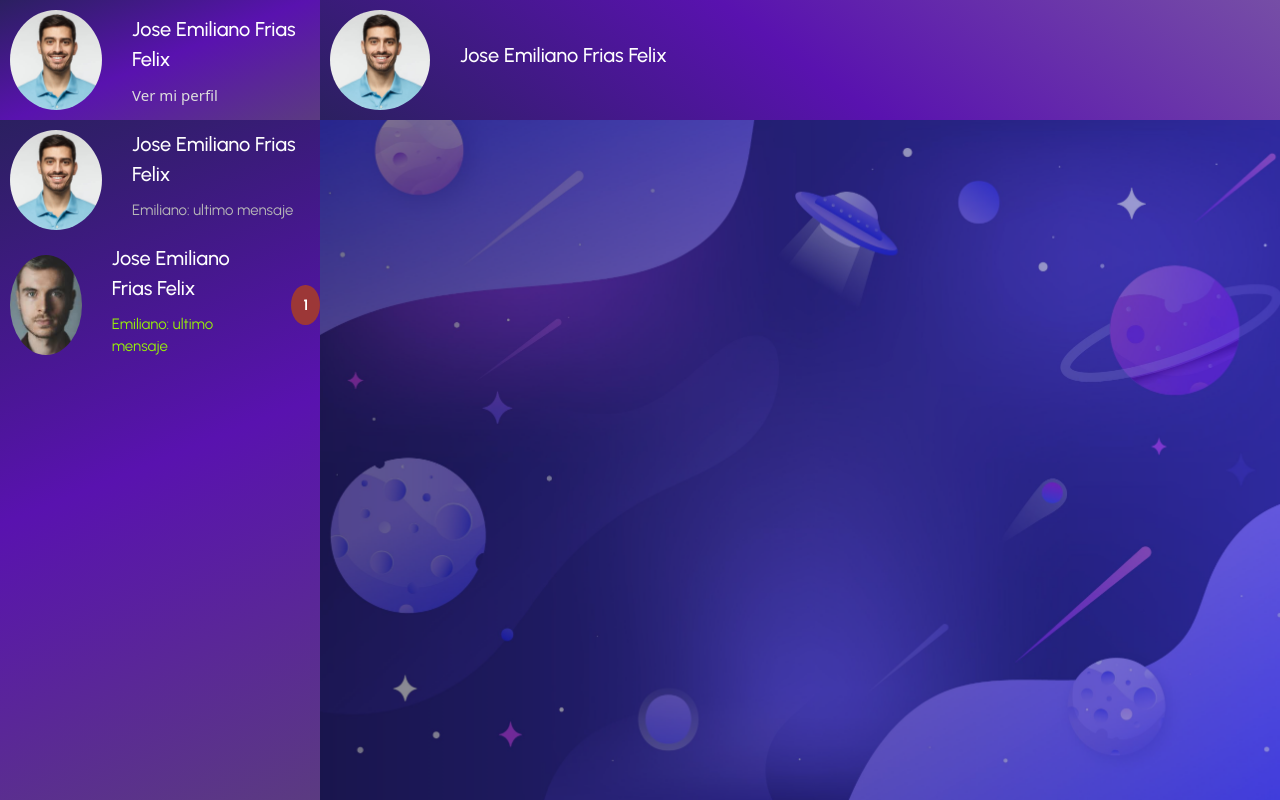
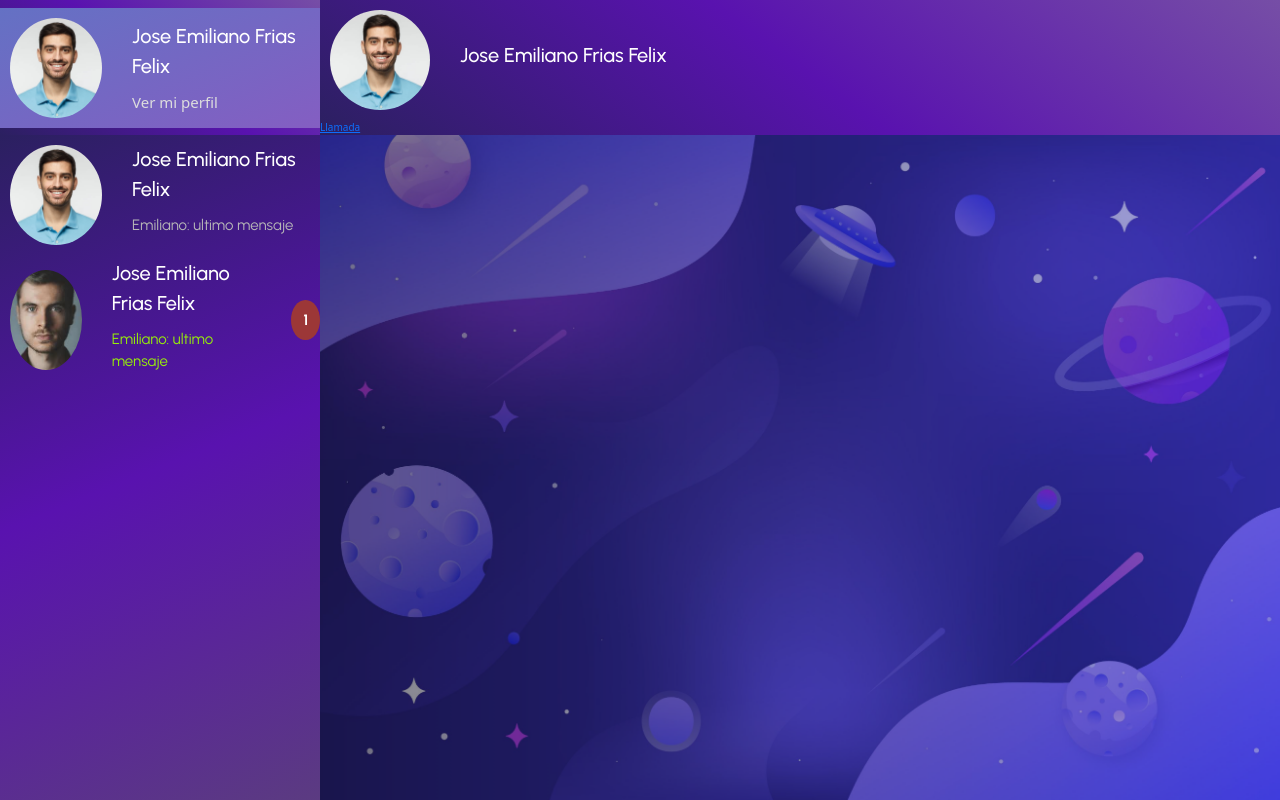
Before and after one commit to VocalEm/POI, a website: page home.html in a window 1280 px wide. Drawn offline with nearby package versions, Linux system fonts and the light colour scheme.

Commit message:
cambios menores

```diff
--- a/home.html
+++ b/home.html
@@ -33,6 +33,9 @@
         <img class="chats_tarjeta_img" src="src/img/perfil2.jpg" />
         <p class="chats_tarjeta_nombre">Jose Emiliano Frias Felix</p>
       </div>
+      <div class="nav_botones">
+        <a href="">Llamada</a>
+      </div>
     </nav>
     <aside class="home_aside">
       <div class="home_chats_tarjeta">
```
